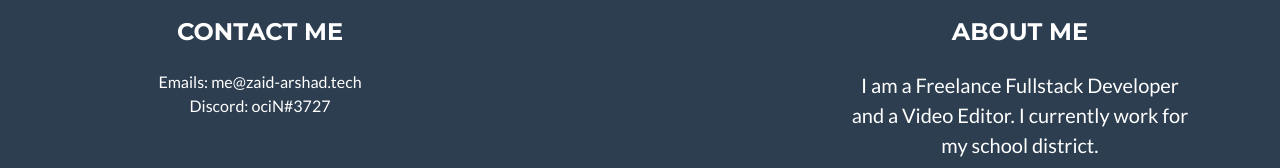
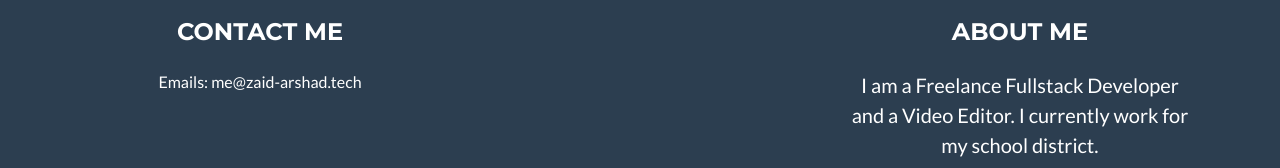
Before and after one commit to zaida04/zaida04, a plain HTML site: page index.html in a window 1280 px wide. Shown: the part 1758-1926 px from the top of the page. Drawn offline with nearby package versions, Linux system fonts and the light colour scheme.

Commit message:
Update index.html

```diff
--- a/index.html
+++ b/index.html
@@ -82,7 +82,7 @@
             <div class="row">
                 <div class="col-md-4 mb-5 mb-lg-0">
                     <h4 class="text-uppercase mb-4">Contact Me</h4>
-                    <p>Emails: me@zaid-arshad.tech<br>Discord: ociN#3727</p>
+                    <p>Emails: me@zaid-arshad.tech</p>
                 </div>
                 <div class="col-md-4 mb-5 mb-lg-0"></div>
                 <div class="col-md-4">
```
